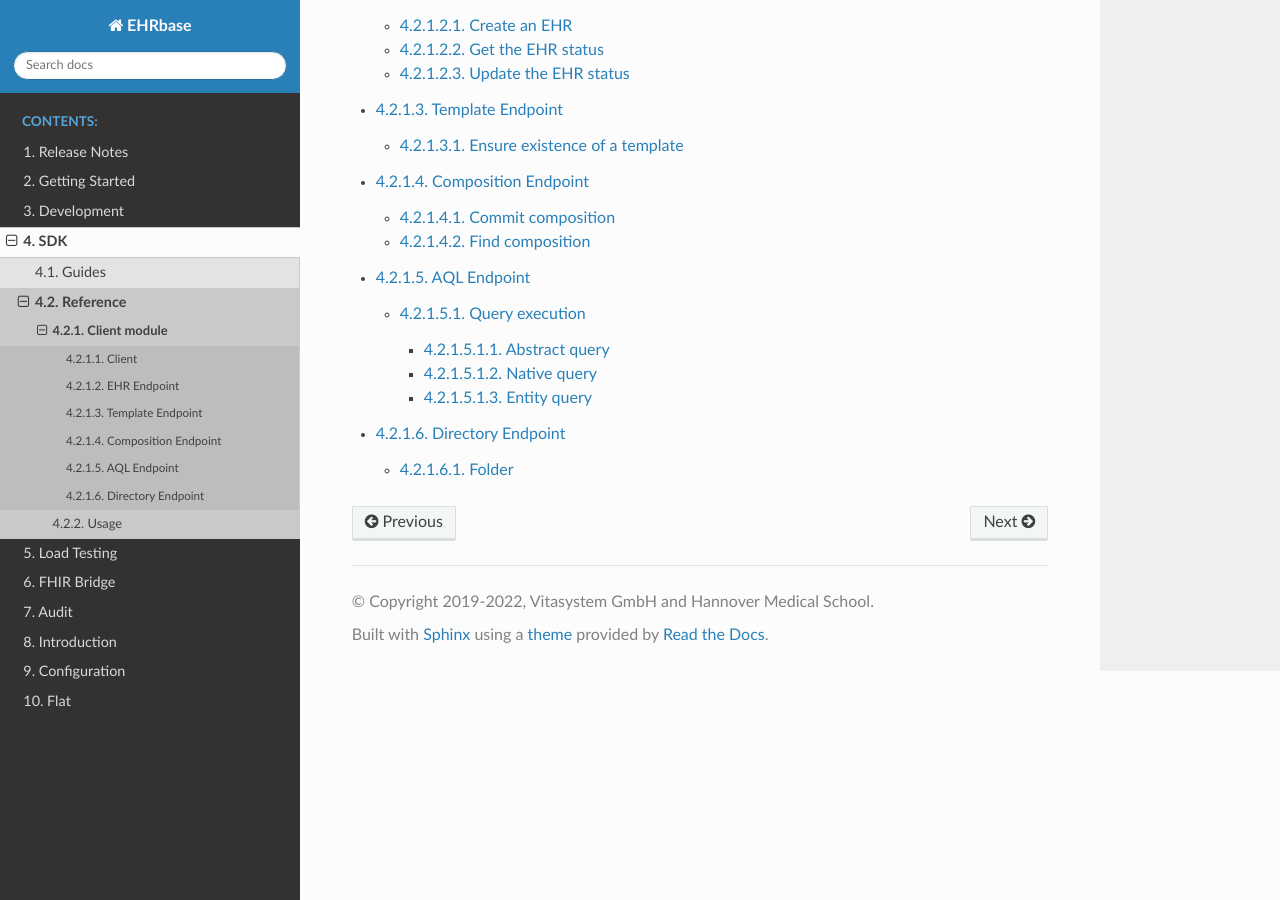
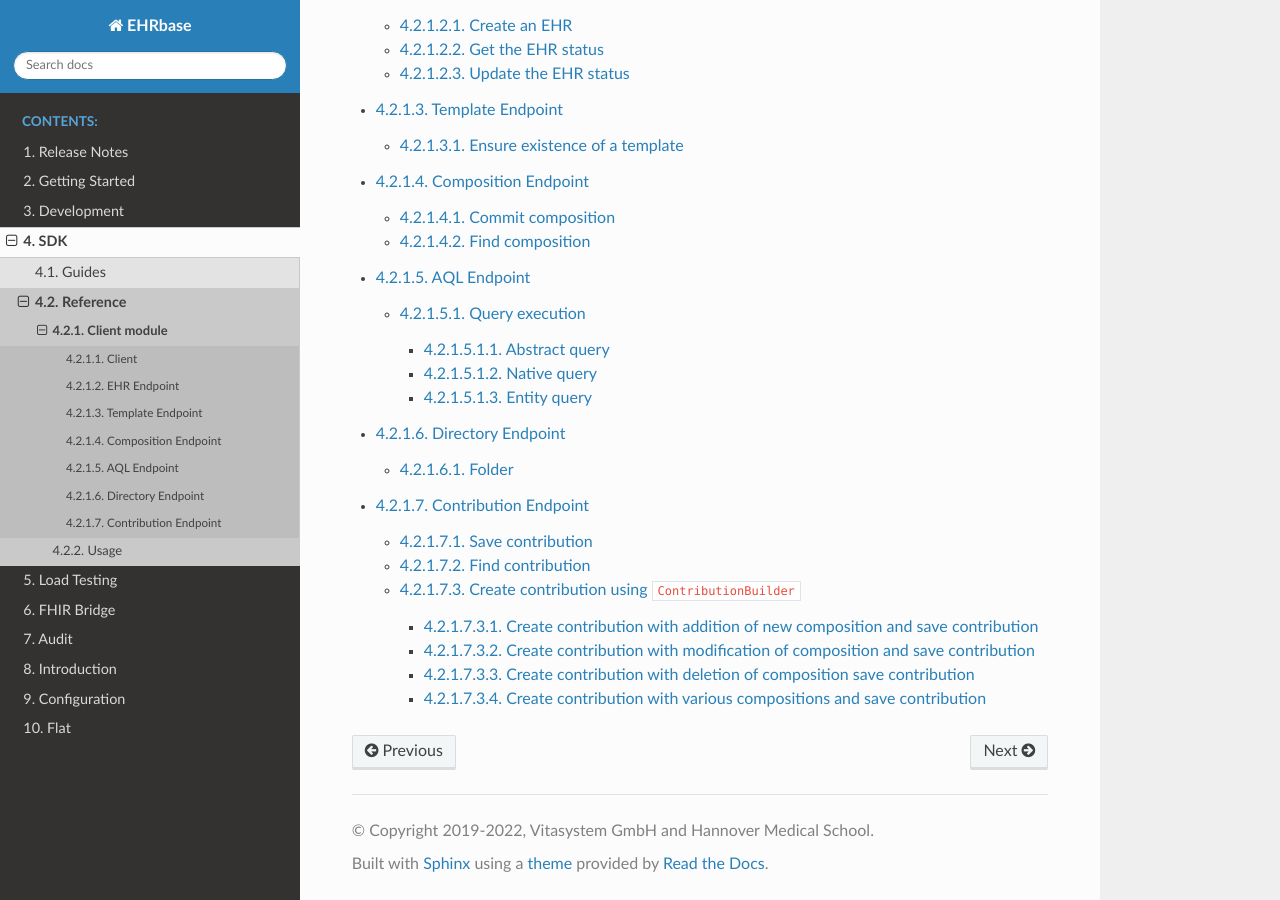
Before and after one commit to ehrbase/documentation, a Sphinx documentation site: the page built from source/04_sdk/02_reference/01_client_module/index.rst, in a window 1280 px wide and 900 px high, scrolled down 602 px. Built offline with Sphinx 7.4.7 and the Read the Docs theme 2.0.0, drawn with Linux system fonts in a browser that asks for light colours; formulas are drawn with MathJax 3; pages that are not in the unit, such as notebooks, are missing from menus.

Commit message:
Fix read the docs warnings

```diff
--- a/source/04_sdk/02_reference/01_client_module/index.rst
+++ b/source/04_sdk/02_reference/01_client_module/index.rst
@@ -18,3 +18,4 @@ Reference documentation of the client module.
    04_composition/index
    05_aql/index
    06_directory/index
+   07_contribution/index
--- a/source/07_audit/index.rst
+++ b/source/07_audit/index.rst
@@ -144,7 +144,7 @@ and DICOM Audit Trail Message Format Profile.
 The following configuration file has to be stored in the directory referenced in the volume mounted in the ``logstash`` service
 declared in the Docker Compose file above (i.e. ``./logstash/logstash.conf``).
 
-.. code-block::
+.. code-block:: JavaScript
     :caption: logstash.conf
 
     input {
```
